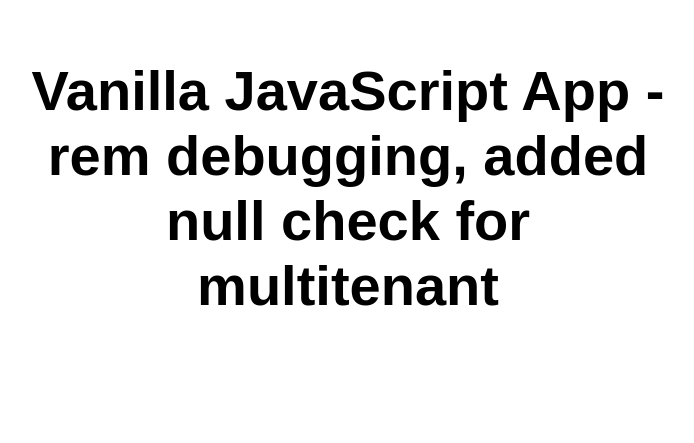
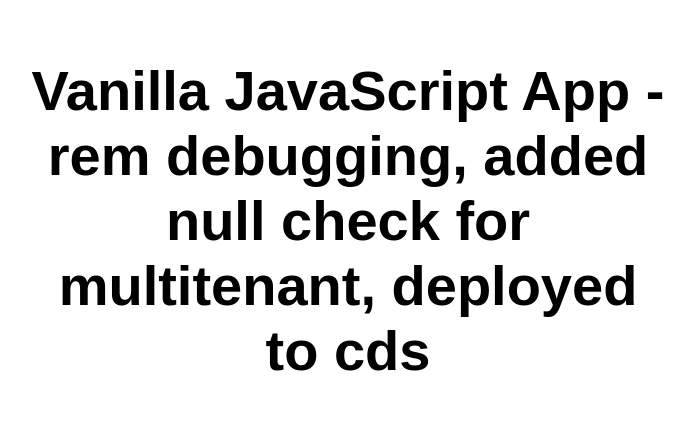
Before and after one commit to cmriachi/vanillabasic2, a website: page src/index.html in a window 1280 px wide. Shown: the whole page, without its empty margins (292-986 px from the left). Drawn offline with Linux system fonts and the light colour scheme.

Commit message:
Update index.html

```diff
--- a/src/index.html
+++ b/src/index.html
@@ -10,7 +10,7 @@
 
 <body>
   <main>
-    <h1>Vanilla JavaScript App - rem debugging, added null check for multitenant</h1>
+    <h1>Vanilla JavaScript App - rem debugging, added null check for multitenant, deployed to cds</h1>
   </main>
 </body>
 
```
